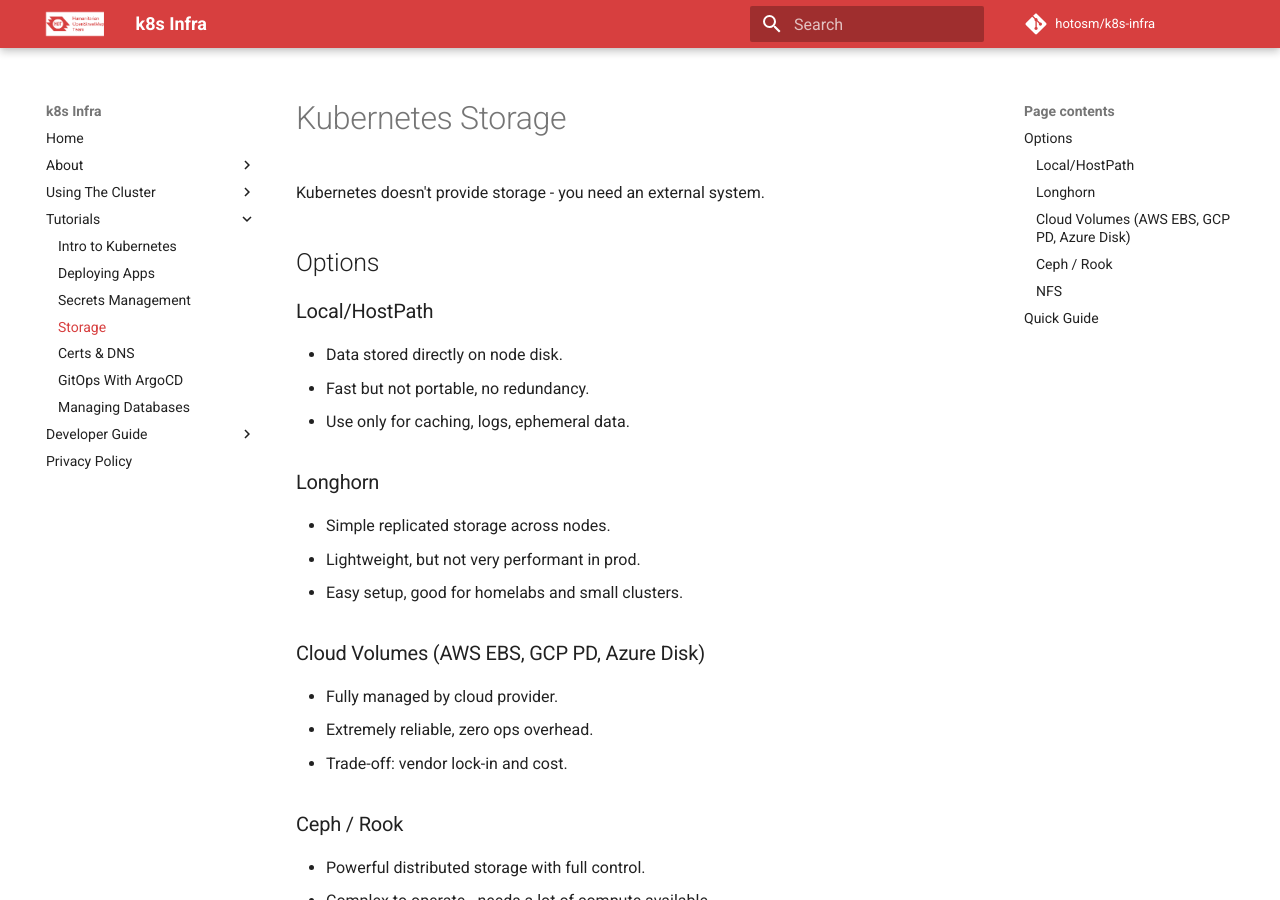
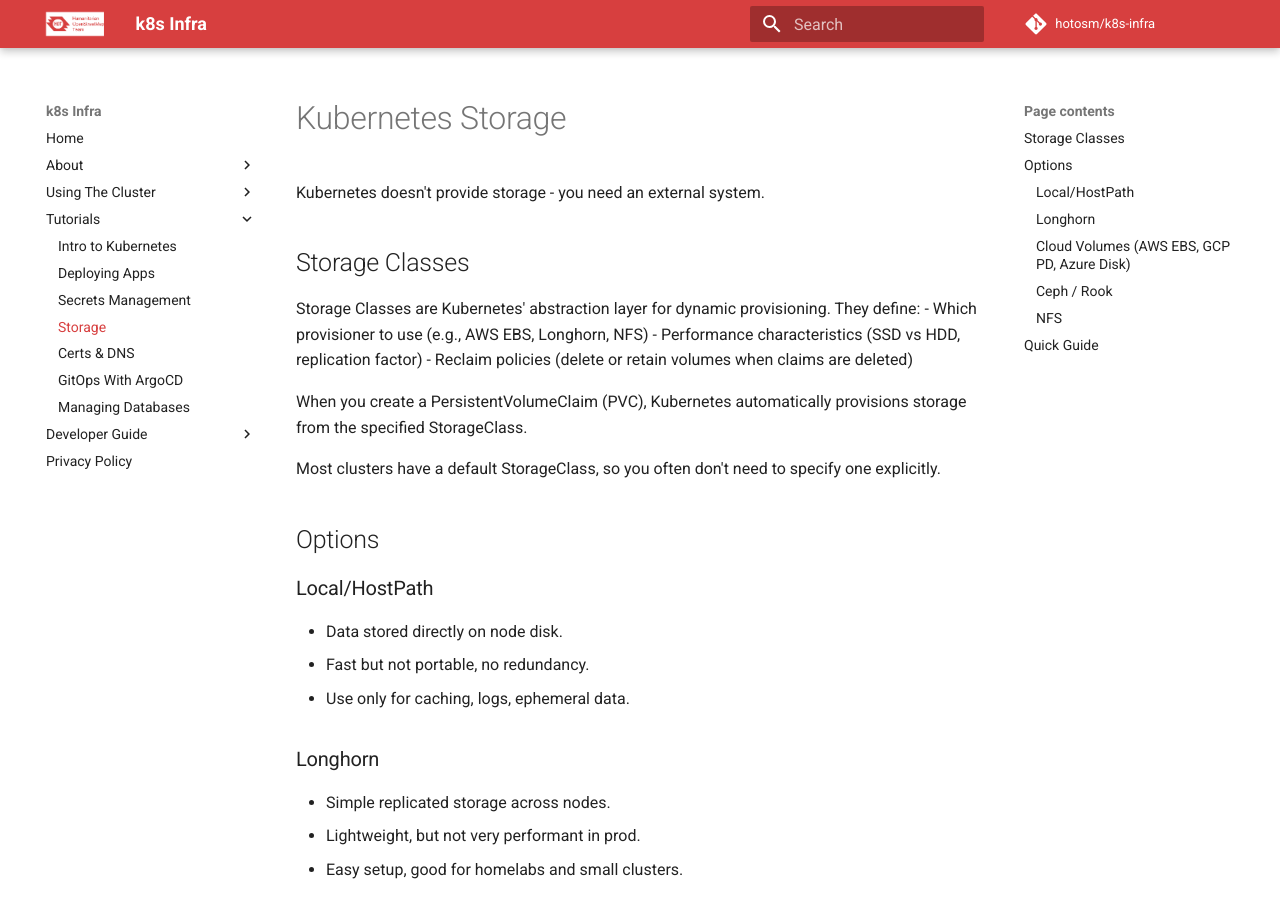
Before and after one commit to hotosm/k8s-infra, an MkDocs documentation site: the page built from docs/tutorial/storage.md, in a window 1280 px wide and 900 px high. Built offline with MkDocs 1.6.1 and Material for MkDocs 9.7.7, drawn with Linux system fonts in a browser that asks for light colours; comment, search, counter and statistics services are not loaded.

Commit message:
docs: extra info about storage

```diff
--- a/docs/tutorial/storage.md
+++ b/docs/tutorial/storage.md
@@ -1,6 +1,18 @@
 # Kubernetes Storage
 
 Kubernetes doesn't provide storage - you need an external system.
+
+## Storage Classes
+
+Storage Classes are Kubernetes' abstraction layer for dynamic provisioning. They define:
+- Which provisioner to use (e.g., AWS EBS, Longhorn, NFS)
+- Performance characteristics (SSD vs HDD, replication factor)
+- Reclaim policies (delete or retain volumes when claims are deleted)
+
+When you create a PersistentVolumeClaim (PVC), Kubernetes automatically provisions storage from the
+specified StorageClass.
+
+Most clusters have a default StorageClass, so you often don't need to specify one explicitly.
 
 ## Options
 
```
